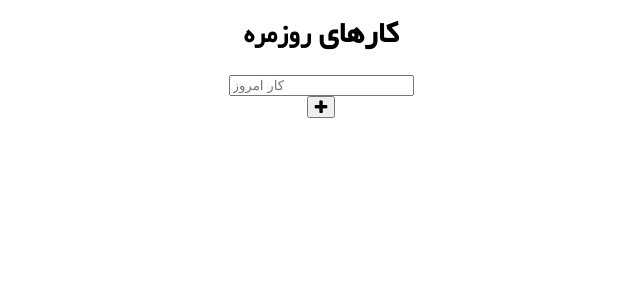
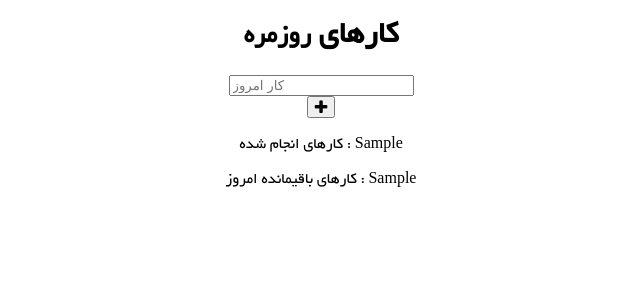
Before and after one commit to amir-shariati/node-tuts, a Node server app: template 011-Todo-Project/views/index.ejs in a window 1280 px wide. Shown: the top 300 px of the page, without its empty margins (319-959 px from the left). Run offline with Node 20, Linux system fonts and the light colour scheme; the template is opened without the code that fills it: most values are stand-ins (such as "Sample title", 1, 10 or a date in 2020); some libraries are stand-ins or nearby versions.

Commit message:
add completed and remaining todos

```diff
--- a/011-Todo-Project/views/index.ejs
+++ b/011-Todo-Project/views/index.ejs
@@ -31,6 +31,10 @@
                 </div>
             </div>
         </form>
+        <div class="mx-auto w-50 mb-3 alert alert-primary row">
+            <p class="d-inline col">کارهای انجام شده : <span class="badge badge-success badge-pill"><%= completedTodos%></span></p>
+            <p class="d-inline col">کارهای باقیمانده امروز : <span class="badge badge-warning badge-pill"><%= remainingTodos%></span></p>
+        </div>
     </div>
 
 </body>
```
